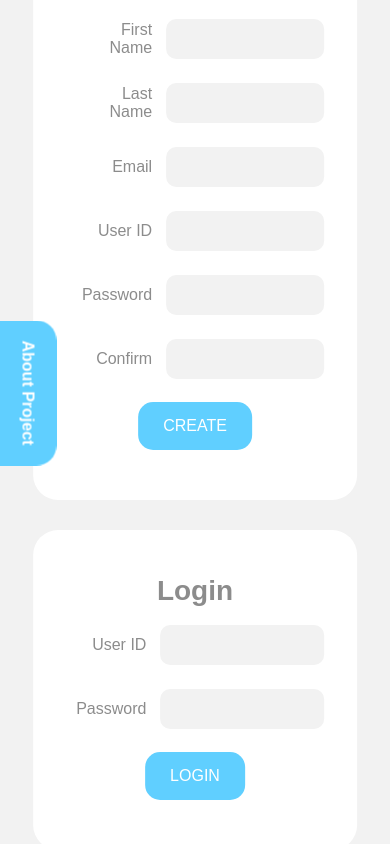
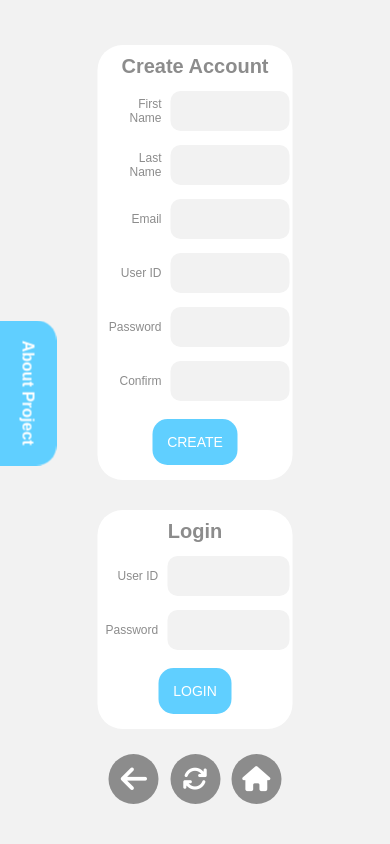
Before and after one commit to seanchoi/portfolio, a Django app: page /login/ in a window 390 px wide. Run offline with Django 3.2, Linux system fonts and the light colour scheme; parts of the project's set-up code (start-up, migrations or seed data) failed here and were passed over; some libraries are stand-ins or nearby versions.

Commit message:
reponsive update

```diff
--- a/static/css/index.css
+++ b/static/css/index.css
@@ -11,13 +11,13 @@ a {
     font-weight: 500;
 }
 .left {
-    width:20%;
+    width:10%;
     height: fit-content;
     position: relative;
     box-sizing: border-box;
 }
 .middle {
-    width:60%;
+    width:80%;
     height: fit-content;
     position: relative;
     box-sizing: border-box;
@@ -26,7 +26,7 @@ a {
     flex-direction: column;
 }
 .right {
-    width:20%;
+    width:10%;
     height: fit-content;
     position: relative;
     box-sizing: border-box;
@@ -123,11 +123,11 @@ a {
     text-decoration: none;
 }
 
-
 .content {
     margin-top:20px;
     display: flex;
     justify-content: center;
+
 }
 .i-wrap {
     display: flex;
@@ -155,7 +155,7 @@ a {
 }
 
 .section {
-    width: 280px;
+    width: 100%;
     height:fit-content;
     display: inline-block;
     border-radius:15px;
@@ -191,6 +191,7 @@ a {
     border-radius: 10px;
 }
 span{
+    font-size: 18px;
     display:block;
     margin-bottom: 20px;
 }
@@ -533,3 +534,119 @@ input:focus {
     font-size:12px;
     font-weight: bold;
 }
+
+@media only screen and (max-width: 500px) {
+    .left {
+        width:5%;
+    }
+    .right {
+        width:5%;
+    }
+    .middle {
+        width:90%;
+    }
+    .title {
+        font-size:20px;
+    }
+    .sub-title {
+        font-size:14px;
+    }
+    .contact {
+        padding: 10px 20px 10px 20px;
+    }
+    .container {
+        box-sizing: border-box;
+        padding:5px;
+    }
+    .content {
+        flex-direction: column;
+        align-items: center;
+    }
+    .content > a {
+        display: flex;
+        justify-content:center;
+        align-items: center;
+    }
+    .section {
+        width:100%;
+        margin:0;
+        padding:10px;
+    }
+    .section > span {
+        margin-bottom:10px;
+        font-size:12px;
+    }
+    .section-left-project {
+        width:100%;
+    }
+    .section-left-project > img {
+        width:200px;
+    }
+    #skillset {
+        position: absolute;
+        visibility: hidden;
+    }
+    .form-wrap {
+        font-size: 12px;
+    }
+    #create {
+        font-size:14px;
+        padding:15px;
+    }
+    .form-tbl {
+        margin:0;
+    }
+    input {
+        margin:5px;
+    }
+    .detail {
+        padding:15px;
+    }
+    .detail-title {
+        font-size:14px;
+    }
+    .detail > span {
+        font-size:12px;
+    }
+
+}
+
+@media only screen and (min-width: 501px) and (max-width:1023px) {
+    .left {
+        width:5%;
+    }
+    .right {
+        width:5%;
+    }
+    .middle {
+        width:90%;
+    }
+    .container {
+        box-sizing: border-box;
+        padding:5px;
+    }
+    .content {
+        justify-content: space-between;
+    }
+    .content > a {
+        display: flex;
+        justify-content:center;
+        align-items: center;
+    }
+    .section {
+        width:100%;
+        margin:15px;
+        padding:10px;
+    }
+    .section > span {
+        margin-bottom:10px;
+        font-size:16px;
+    }
+    .section-left-project {
+        width:100%;
+        margin-right:10px;
+    }
+    .section-left-project > img {
+        width:250px;
+    }
+}
```
Also changed, not shown: portfolio/settings.py (+8 -7 lines), templates/home.html (+5 -7 lines).
